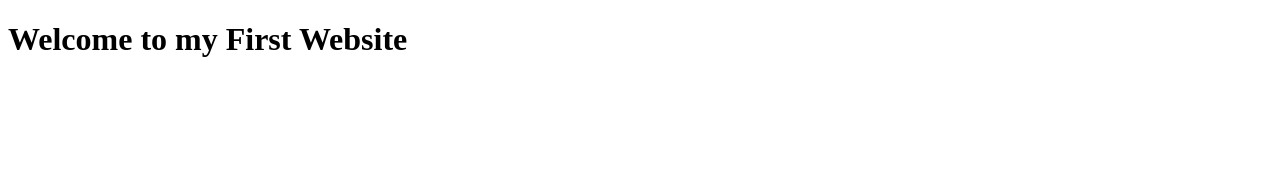
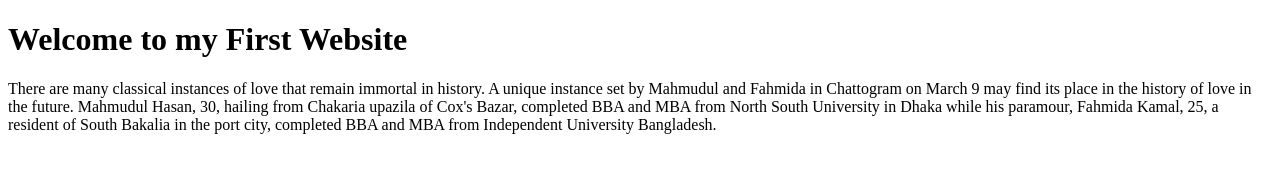
Before and after one commit to webdeveloper47/my-first-website, a plain HTML site: page index.html in a window 1280 px wide. Drawn offline with Linux system fonts and the light colour scheme.

Commit message:
Add Paragraph

```diff
--- a/index.html
+++ b/index.html
@@ -5,5 +5,7 @@
 </head>
 <body>
     <h1>Welcome to my First Website</h1>
+    <p>There are many classical instances of love that remain immortal in history. A unique instance set by Mahmudul and Fahmida in Chattogram on March 9 may find its place in the history of love in the future.
+    Mahmudul Hasan, 30, hailing from Chakaria upazila of Cox's Bazar, completed BBA and MBA from North South University in Dhaka while his paramour, Fahmida Kamal, 25, a resident of South Bakalia in the port city, completed BBA and MBA from Independent University Bangladesh.</p>
 </body>
 </html>
```
